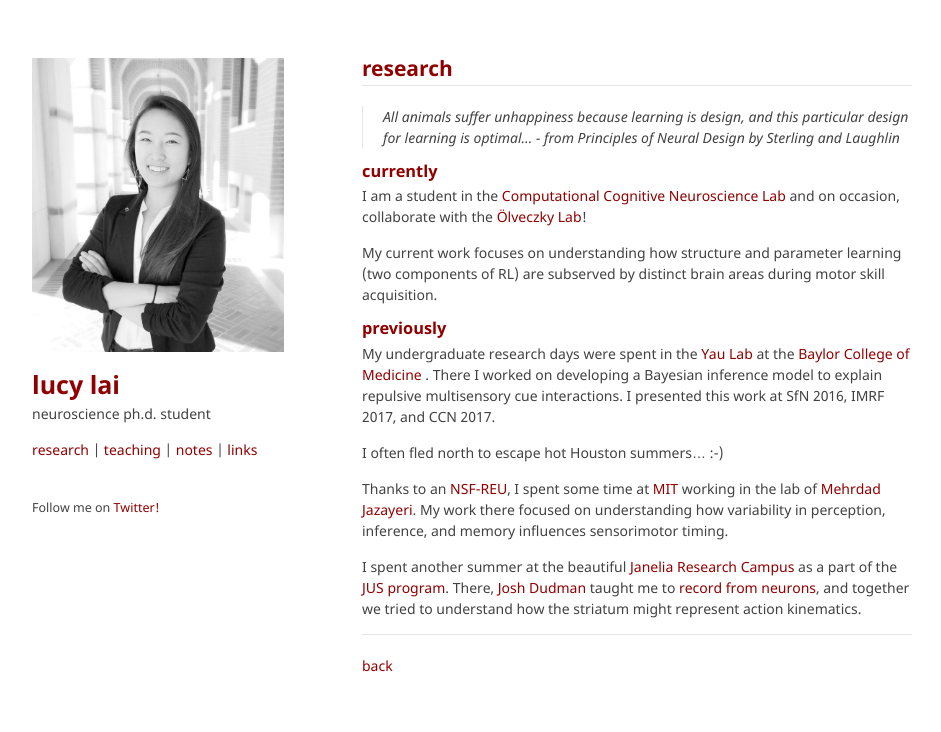
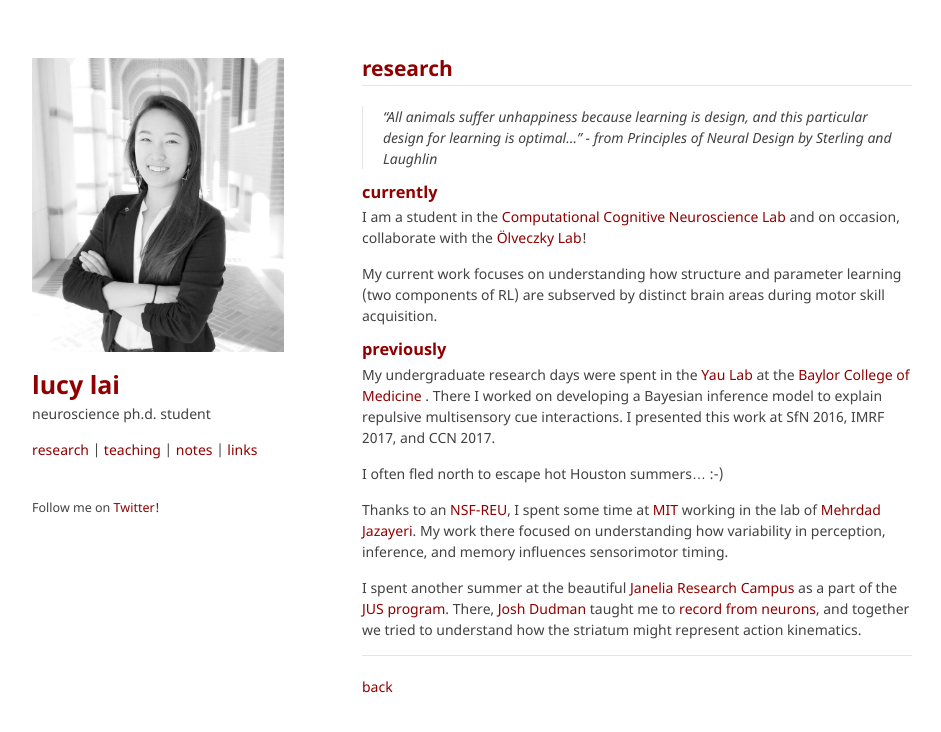
Before and after one commit to lucylai96/lucylai96.github.io, a Jekyll site: the page built from research.md, in a window 1280 px wide. Shown: the top 732 px of the page, without its empty margins (168-1109 px from the left). Built offline with Jekyll 4.4.1, drawn with Linux system fonts in a browser that asks for light colours; our own code applies the rules of GitHub Pages for plain Markdown files.

```diff
--- a/research.md
+++ b/research.md
@@ -2,7 +2,7 @@
 ## research
 
 ***
-> All animals suffer unhappiness because learning is design, and this particular design for learning is optimal...  - from _Principles of Neural Design_ by Sterling and Laughlin
+> "All animals suffer unhappiness because learning is design, and this particular design for learning is optimal..."  - from Principles of Neural Design by Sterling and Laughlin
 
 ### currently
 I am a student in the [Computational Cognitive Neuroscience Lab](http://gershmanlab.webfactional.com/index.html) and on occasion, collaborate with the [Ölveczky Lab](https://olveczkylab.oeb.harvard.edu/)!
```
